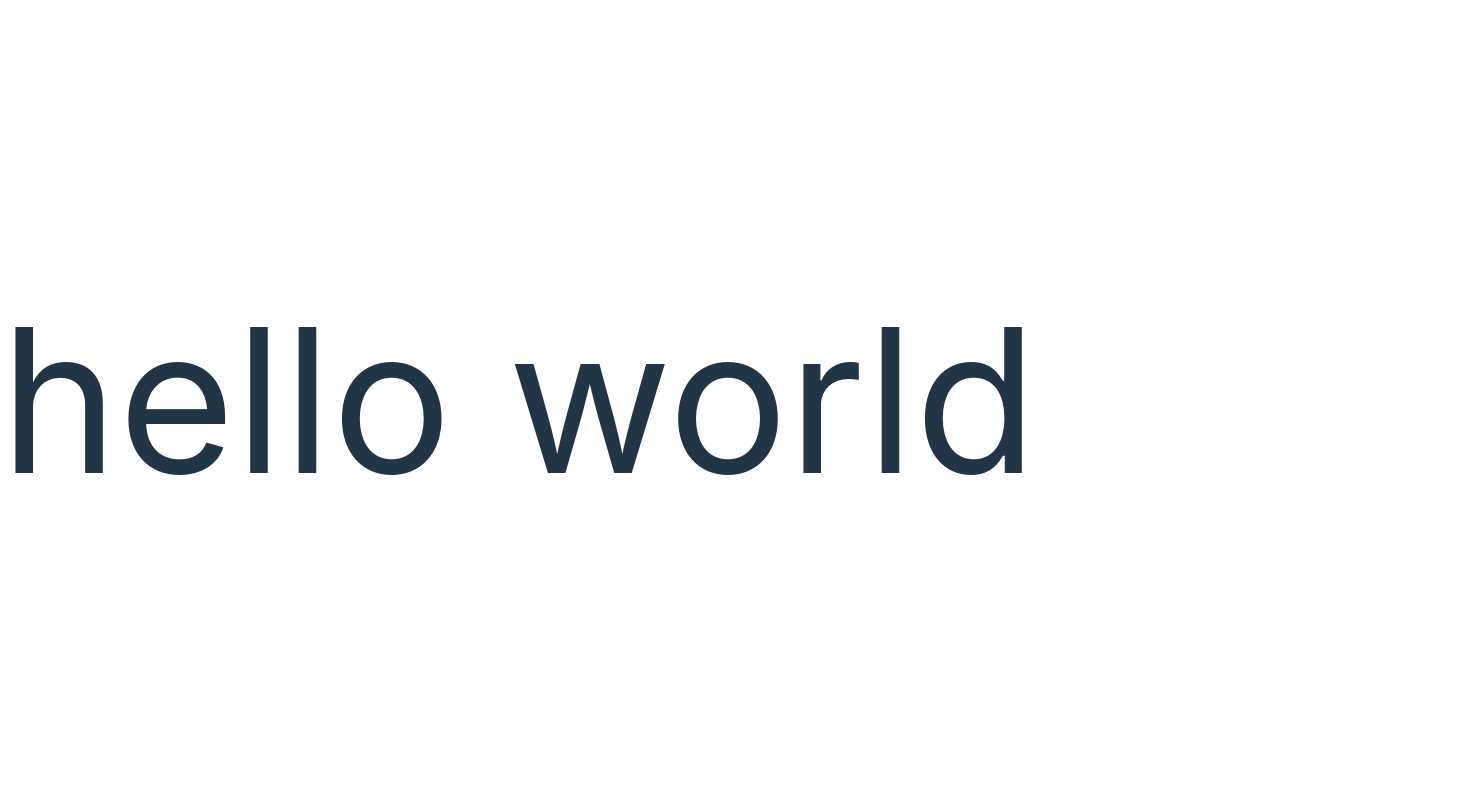
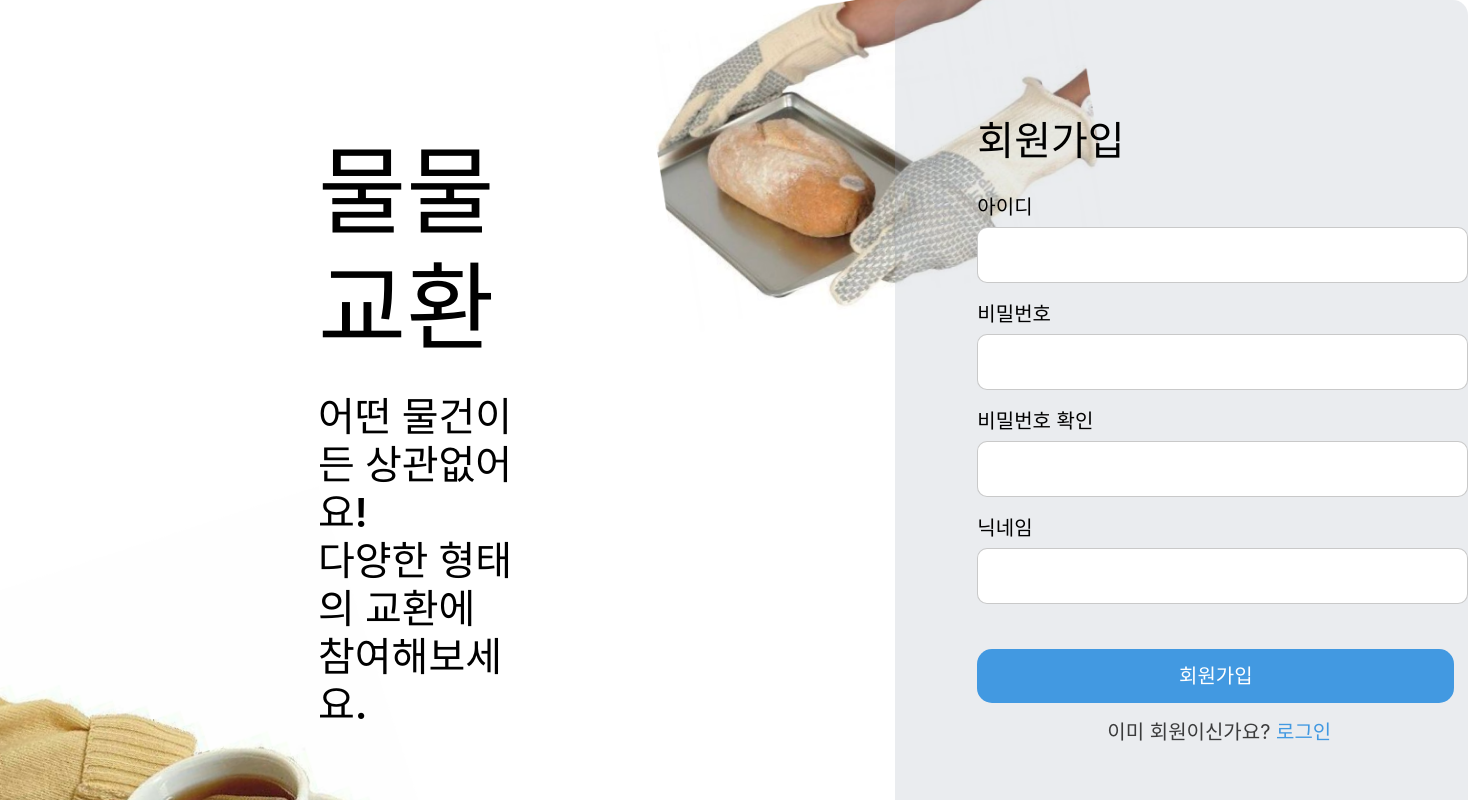
Before and after one commit to Barter-Website/Frontend, a React (Vite) app in the folder vite-project/: page / in a window 1280 px wide. Shown: the top 800 px of the page, 1468 px wide, since content can reach past the window. Built offline with nearby package versions, Linux system fonts and the light colour scheme.

Commit message:
회원가입 페이지 구현

```diff
--- a/vite-project/src/index.css
+++ b/vite-project/src/index.css
@@ -6,7 +6,7 @@
 
   color-scheme: light dark;
   color: rgba(255, 255, 255, 0.87);
-  background-color: #242424;
+  background-color: #ffffff;
 
   font-synthesis: none;
   text-rendering: optimizeLegibility;
--- a/vite-project/src/pages/SignUpPage/index.jsx
+++ b/vite-project/src/pages/SignUpPage/index.jsx
@@ -3,9 +3,29 @@ import * as styled from './styles';
 
 
 const SignUpPage = () => {
-    return(
+    return (
         <styled.Container>
-            hello world
+            <styled.MainImg1 />
+            <styled.MainImg2 />
+            <styled.BodyTextBox>
+                <div>물물교환</div>
+                <div>어떤 물건이든 상관없어요!<br/>
+                    다양한 형태의 교환에<br/>
+                    참여해보세요.</div>
+            </styled.BodyTextBox>
+            <styled.SignUpBox>
+                <styled.SignUpText>회원가입</styled.SignUpText>
+                <styled.FormLabel>아이디</styled.FormLabel>
+                <styled.InputForm />
+                <styled.FormLabel>비밀번호</styled.FormLabel>
+                <styled.InputForm />
+                <styled.FormLabel>비밀번호 확인</styled.FormLabel>
+                <styled.InputForm />
+                <styled.FormLabel>닉네임</styled.FormLabel>
+                <styled.InputForm />
+                <styled.SignUpBtn>회원가입</styled.SignUpBtn>
+                <styled.AlreadyMember>이미 회원이신가요? <span>로그인</span></styled.AlreadyMember>
+            </styled.SignUpBox>
         </styled.Container>
     )
 }
--- a/vite-project/src/pages/SignUpPage/styles.jsx
+++ b/vite-project/src/pages/SignUpPage/styles.jsx
@@ -1,5 +1,153 @@
 import styled from 'styled-components';
+import mainimg1 from "../../img/mainImg1.png";
+import mainimg2 from "../../img/mainImg2.png";
 
 export const Container = styled.div`
-    font-size: 200px;
+    display: flex;
+    align-items: center;
+    justify-content: center;
 `;
+
+
+export const BodyTextBox = styled.div`
+    margin-left: 318px;
+    > div {
+        font-family: 'Inter';
+        font-style: normal;
+        color: #000000;
+
+        &:nth-child(1){
+            font-weight: 700;
+            font-size: 96px;
+            line-height: 116px;
+            margin-bottom: 28px;
+        }
+
+        &:nth-child(2){
+            font-weight: 600;
+            font-size: 40px;
+            line-height: 48px;
+        }
+
+    }
+`;
+
+export const SignUpBox = styled.div`
+    width: 600px;
+    height: 861px;
+
+    background: rgba(155, 167, 179, 0.21);
+    border-radius: 15px;
+    margin-left: 380px;
+    padding: 0 0 0 82px;
+
+    display: flex;
+    flex-direction: column;
+    // align-items: center;
+    justify-content: center;
+`;
+
+export const SignUpText = styled.div`
+    font-family: 'Inter';
+    font-style: normal;
+    font-weight: 700;
+    font-size: 40px;
+    line-height: 48px;
+    color: #000000;
+    // margin-top: 101px;
+    margin-bottom: 30px;
+`;
+
+export const FormLabel = styled.div`
+    font-family: 'Inter';
+    font-style: normal;
+    font-weight: 400;
+    font-size: 20px;
+    line-height: 24px;
+    color: #000000;
+    margin-bottom: 8px;
+`;
+
+export const InputForm = styled.input.attrs({
+    type: 'text',
+})`
+    width: 477px;
+    height: 52px;
+
+    background: #FFFFFF;
+    border: 1px solid rgba(0, 0, 0, 0.21);
+    border-radius: 10px;
+    font-family: 'Inter';
+    font-style: normal;
+    font-weight: 400;
+    font-size: 20px;
+    line-height: 24px;
+    color: #000000;
+    margin-bottom: 19px;
+    padding-left: 10px;
+`;
+
+export const SignUpBtn = styled.button`
+    width: 477px;
+    height: 54px;
+    left: 83px;
+    top: 664px;
+    background: #4299E1;
+    border-radius: 15px;
+
+    display: flex;
+    flex-direction: row;
+    justify-content: center;
+    align-items: center;
+    margin-top: 26px;
+
+    font-family: 'Inter';
+    font-style: normal;
+    font-weight: 700;
+    font-size: 20px;
+    line-height: 24px;
+    color: #FFFFFF;
+
+`;
+
+export const AlreadyMember = styled.div`
+    font-family: 'Inter';
+    font-style: normal;
+    font-weight: 400;
+    font-size: 20px;
+    line-height: 24px;
+    color: rgba(0, 0, 0, 0.75);
+
+    margin-top: 17px;
+    margin-left: 130px;
+
+    > span {
+        color : #4299E1;
+        &:hover{
+            text-decoration: underline;
+            cursor: pointer;
+        }
+    }
+`;
+
+export const MainImg1 = styled.img.attrs({
+    src: mainimg1,
+})`
+    position: absolute;
+    width: 491px;
+    height: 587px;
+    left: 0px;
+    top: 486px;
+    z-index: -1;
+`;
+
+export const MainImg2 = styled.img.attrs({
+    src: mainimg2,
+})`
+    position: absolute;
+    width: 481.35px;
+    height: 352.01px;
+    left: 639px;
+    top: 0px;
+    z-index: -1;
+`;
```
Also changed, not shown: vite-project/src/img/mainImg1.png (added), vite-project/src/img/mainImg2.png (added).
